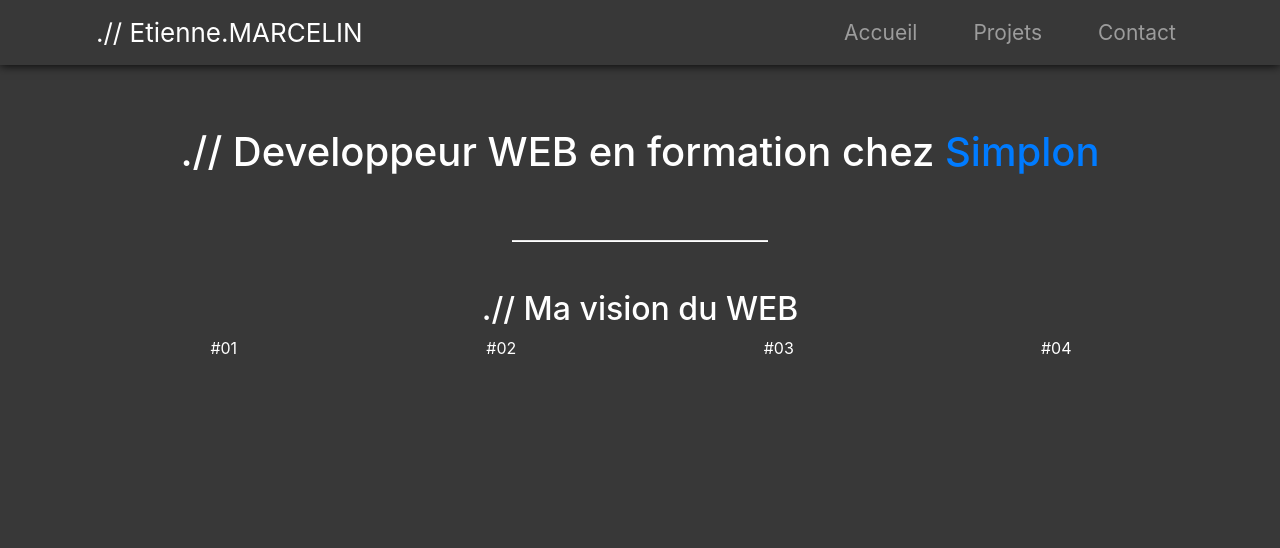
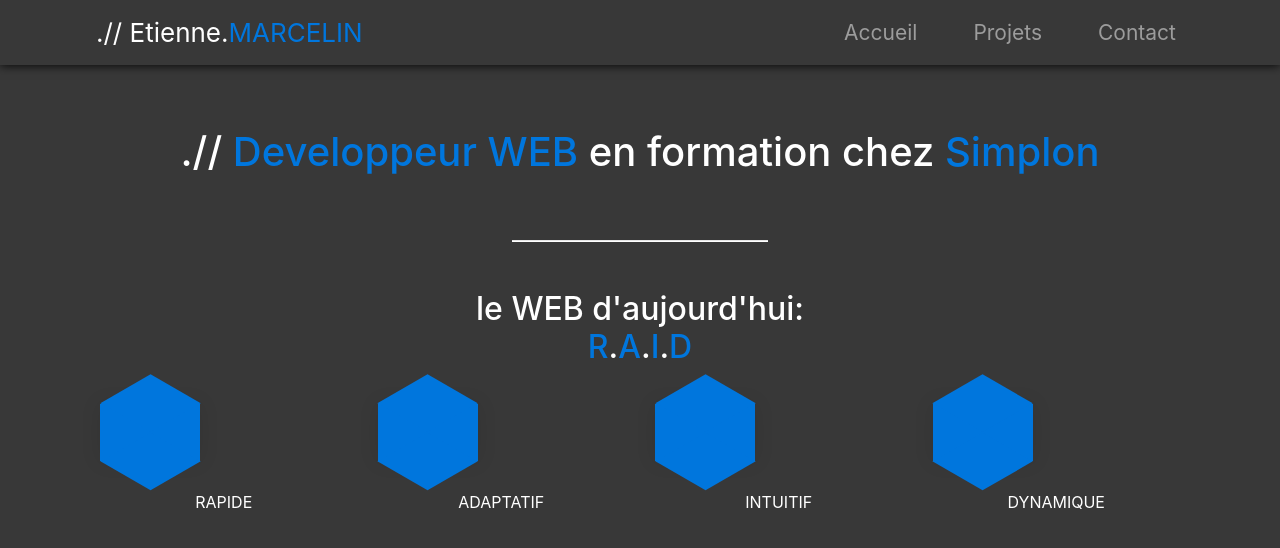
Before and after one commit to windtagane/portfolio, a plain HTML site: page index.html in a window 1280 px wide. Drawn offline with nearby package versions, Linux system fonts and the light colour scheme.

Commit message:
Modifications Acceuil

```diff
--- a/css/style.css
+++ b/css/style.css
@@ -1,8 +1,23 @@
+/*GENERAL*/
+
 body {
 	background-color: #383838;
 	color: white;
+	/*font-size: calc(14px + (36 - 14) * ((100vw - 300px) / (1600 - 300)));*/
 }
 
+span {
+	color:#0076DD;
+}
+
+a {
+	color:#0076DD;
+}
+
+a:hover {
+	color: #ed1450;
+	text-decoration: underline;
+}
 /*NAVBAR*/
 
 header {
@@ -22,11 +37,13 @@ header {
 .nav-item {
 	font-size: 21px;
 	margin-left: 40px;
+	border-top: 1px white;
+	border-bottom: 1px white;
 }
 
 .nav-item a:hover {
-	border-top: 1px #000;
-	border-bottom: 1px #000;
+	border-top: 1px white;
+	border-bottom: 1px white;
 }
 
 /*ACCEUIL*/
@@ -45,3 +62,46 @@ hr {
 	width: 20%;
 	margin-bottom: 3rem;
 }
+
+.hexagon {
+  position: relative;
+  width: 100px;
+  height: 57.74px;
+  background-color: #0076dd;
+  margin: 28.87px 0;
+  box-shadow: 0 0 20px rgba(0,0,0,0.1);
+}
+
+.hexagon:before,
+.hexagon:after {
+  content: "";
+  position: absolute;
+  /*z-index: 1;*/
+  width: 70.71px;
+  height: 70.71px;
+  -webkit-transform: scaleY(0.5774) rotate(-45deg);
+  -ms-transform: scaleY(0.5774) rotate(-45deg);
+  transform: scaleY(0.5774) rotate(-45deg);
+  background-color: inherit;
+  left: 14.6447px;
+}
+
+.hexagon:before {
+  top: -35.3553px;
+}
+
+.hexagon:after {
+  bottom: -35.3553px;
+}
+
+/*cover up extra shadows*/
+/*.hexagon span {
+  display: block;
+  position: absolute;
+  top:0px;
+  left: 0;
+  width:100px;
+  height:57.7350px;
+  z-index: 2;
+  background: inherit;
+}*/
--- a/index.html
+++ b/index.html
@@ -13,7 +13,7 @@
 <body>
 	<header class="fixed-top">
 		<nav class="navbar navbar-expand-lg w-80 mx-auto navbar-dark">
-			<a class="navbar-brand ml-md-5" href="#">.// Etienne.MARCELIN</a>
+			<a class="navbar-brand ml-md-5" href="#">.// Etienne.<span>MARCELIN</span></a>
 			<button class="navbar-toggler" type="button" data-toggle="collapse" data-target="#navbarNavAltMarkup" aria-controls="navbarNavAltMarkup" aria-expanded="false" aria-label="Toggle navigation">
 				<span class="navbar-toggler-icon"></span>
 			</button>
@@ -30,25 +30,29 @@
 	<main>
 		<div id="acceuil">
 			<div class="container text-center">
-				<h1>.// Developpeur <span>WEB</span> en formation chez <a href="https://simplon.co/" target="blank_">Simplon</a></h1>
+				<h1>.// <span>Developpeur WEB</span> en formation chez <a href="https://simplon.co/" target="blank_">Simplon</a></h1>
 			</div>
 			<hr>
 			<div class="container text-center">
-				<h2>.// Ma vision du WEB</h2>
-				<div class="container">
-					<div class="row">
+				<h2>le WEB d'aujourd'hui:<br><span>R</span>.<span>A</span>.<span>I</span>.<span>D</span></h2>
+				<div class="col-sm-12">
+					<div class="row align-content-around">
 
-						<div class="col-3">
-							<p>#01</p>
+						<div class="col-sm-3">
+							<div class="hexagon"><span><p>TEXT</p></span></div>
+							<p>RAPIDE</p>
 						</div>
-						<div class="col-3">
-							<p>#02</p>
+						<div class="col-sm-3">
+							<div class="hexagon"><span></span></div>
+							<p>ADAPTATIF</p>
 						</div>
-						<div class="col-3">
-							<p>#03</p>
+						<div class="col-sm-3">
+							<div class="hexagon text-center"><span></span></div>
+							<p>INTUITIF</p>
 						</div>
-						<div class="col-3">
-							<p>#04</p>
+						<div class="col-sm-3">
+							<div class="hexagon"><span></span></div>
+							<p>DYNAMIQUE</p>
 						</div>
 					</div>
 				</div>
```
